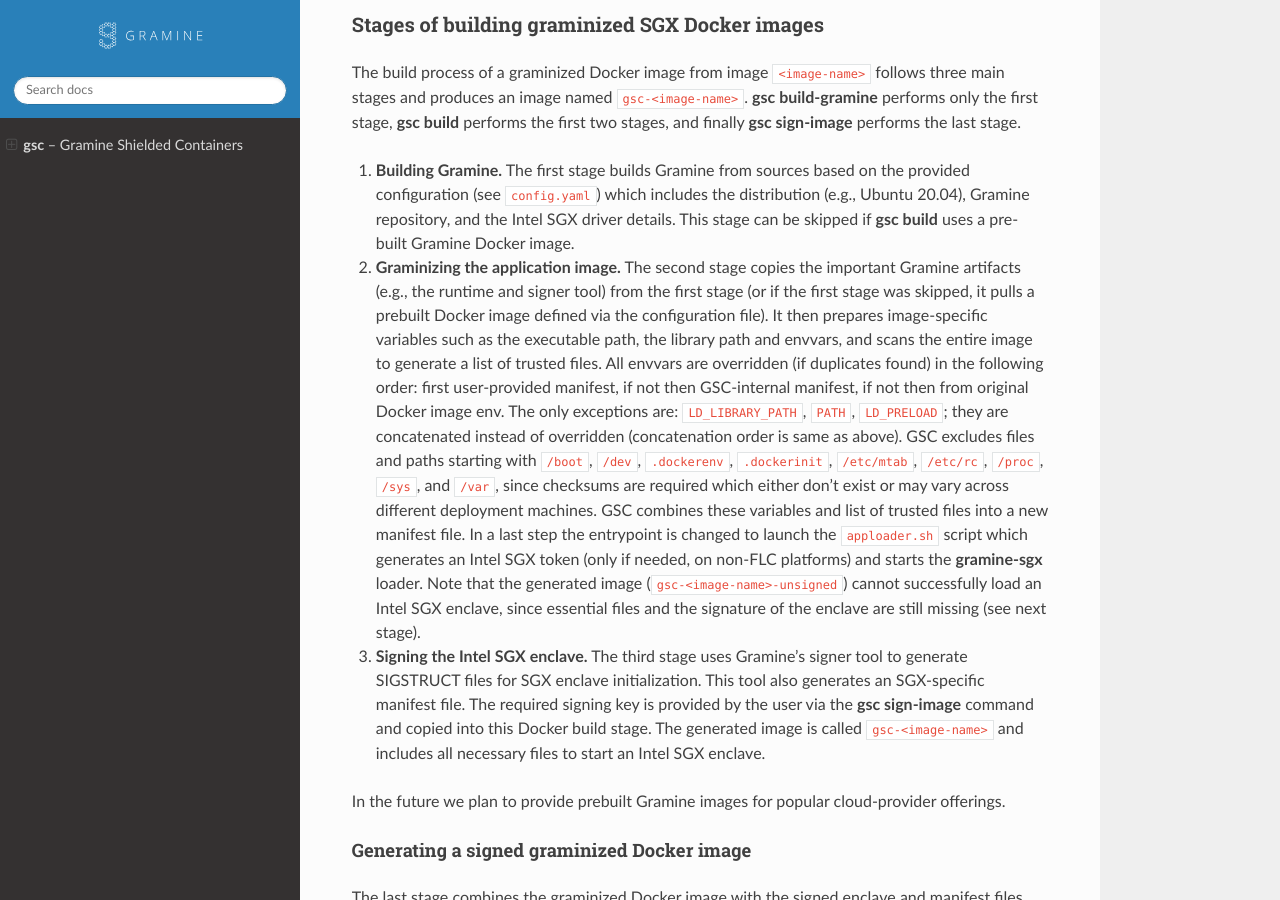
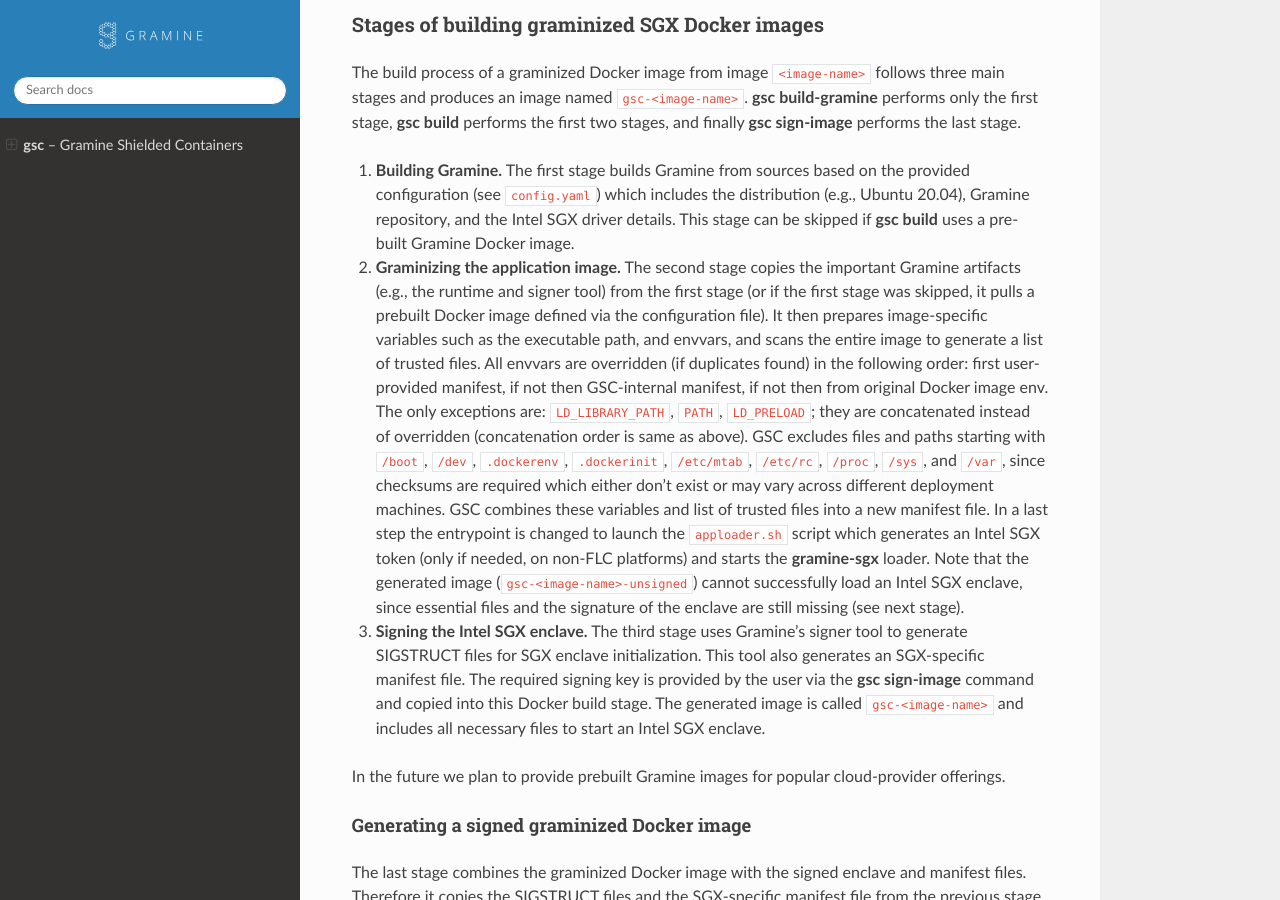
Before and after one commit to gramineproject/gsc, a Sphinx documentation site: the page built from Documentation/index.rst, in a window 1280 px wide and 900 px high, scrolled down 4894 px. Built offline with Sphinx 7.4.7 and the Read the Docs theme 2.0.0, drawn with Linux system fonts in a browser that asks for light colours.

Commit message:
fixup! Concat or override duplicate key values
Signed-off-by: jkr0103 <jitender.kumar@intel.com>

```diff
--- a/Documentation/index.rst
+++ b/Documentation/index.rst
@@ -265,14 +265,14 @@
 #. **Graminizing the application image.** The second stage copies the important
    Gramine artifacts (e.g., the runtime and signer tool) from the first stage
    (or if the first stage was skipped, it pulls a prebuilt Docker image defined
-   via the configuration file).  It then prepares image-specific variables such
-   as the executable path, the library path and envvars, and scans the entire
-   image to generate a list of trusted files. All envvars are overridden (if
-   duplicates found) in the following order: first user-provided manifest, if
-   not then GSC-internal manifest, if not then from original Docker image env.
-   The only exceptions are: ``LD_LIBRARY_PATH``, ``PATH``, ``LD_PRELOAD``;
-   they are concatenated instead of overridden (concatenation order is same as
-   above). GSC excludes files and paths starting with
+   via the configuration file). It then prepares image-specific variables such
+   as the executable path, and envvars, and scans the entire image to generate
+   a list of trusted files. All envvars are overridden (if duplicates found) in
+   the following order: first user-provided manifest, if not then GSC-internal
+   manifest, if not then from original Docker image env. The only exceptions
+   are: ``LD_LIBRARY_PATH``, ``PATH``, ``LD_PRELOAD``; they are concatenated
+   instead of overridden (concatenation order is same as above). GSC excludes
+   files and paths starting with
    :file:`/boot`, :file:`/dev`, :file:`.dockerenv`, :file:`.dockerinit`,
    :file:`/etc/mtab`, :file:`/etc/rc`, :file:`/proc`, :file:`/sys`, and
    :file:`/var`, since checksums are required which either don't exist or may
```
Also changed, not shown: gsc.py (+6 -6 lines).
